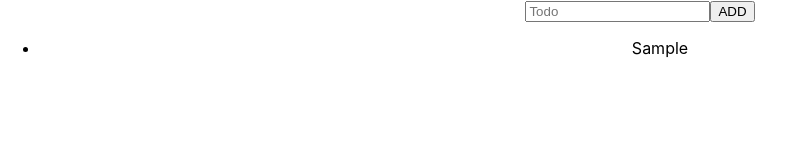
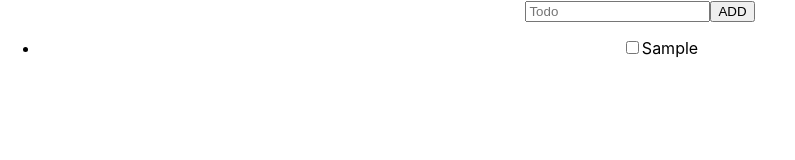
Before and after one commit to KiKiKi-KiKi/react-recoil-sandbox, a React (Create React App) app: page / in a window 1280 px wide. Both pictures are taken after typing "Sample" into the empty fields and a click on the button "ADD". Shown: the top 160 px of the page, without its empty margins (0-795 px from the left). Built offline with nearby package versions, Linux system fonts and the light colour scheme.

Commit message:
:horse: Implement toggle todo's completion.

```diff
--- /dev/null
+++ b/src/components/TodoItem.tsx
@@ -0,0 +1,38 @@
+import { useCallback, VFC } from 'react';
+import {
+  TodoItem as TodoItemProps,
+  todoListState,
+} from '../recoil/atoms/todoListState';
+import { useSetRecoilState } from 'recoil';
+
+export const TodoItem: VFC<TodoItemProps> = ({ id, text, isComplete }) => {
+  const setTodoList = useSetRecoilState(todoListState);
+
+  const toggleItemCompletion = useCallback(() => {
+    setTodoList((oldTodoList) => {
+      const todoListMap = new Map(oldTodoList);
+      const item = todoListMap.get(id);
+      if (!item) {
+        return oldTodoList;
+      }
+
+      todoListMap.set(id, {
+        ...item,
+        isComplete: !item.isComplete,
+      });
+
+      return [...todoListMap.entries()];
+    });
+  }, [id, setTodoList]);
+
+  return (
+    <div id={id}>
+      <input
+        type="checkbox"
+        checked={isComplete}
+        onChange={toggleItemCompletion}
+      />
+      {isComplete ? <del>{text}</del> : <span>{text}</span>}
+    </div>
+  );
+};
--- a/src/components/TodoList.tsx
+++ b/src/components/TodoList.tsx
@@ -2,6 +2,7 @@ import { VFC } from 'react';
 import { useRecoilValue } from 'recoil';
 import { todoListState } from '../recoil/atoms/todoListState';
 import { TodoForm } from './TodoForm';
+import { TodoItem } from './TodoItem';
 
 export const TodoList: VFC = () => {
   const todoList = useRecoilValue(todoListState);
@@ -13,7 +14,7 @@ export const TodoList: VFC = () => {
         {todoList.map(([id, item]) => {
           return (
             <li key={id}>
-              <span>{item.text}</span>
+              <TodoItem {...item} />
             </li>
           );
         })}
--- a/src/recoil/atoms/todoListState.ts
+++ b/src/recoil/atoms/todoListState.ts
@@ -3,7 +3,7 @@ import { TODOLISTSTATE } from '../keys';
 
 type TodoId = string;
 
-interface TodoItem {
+export interface TodoItem {
   id: string;
   text: string;
   isComplete: boolean;
```
